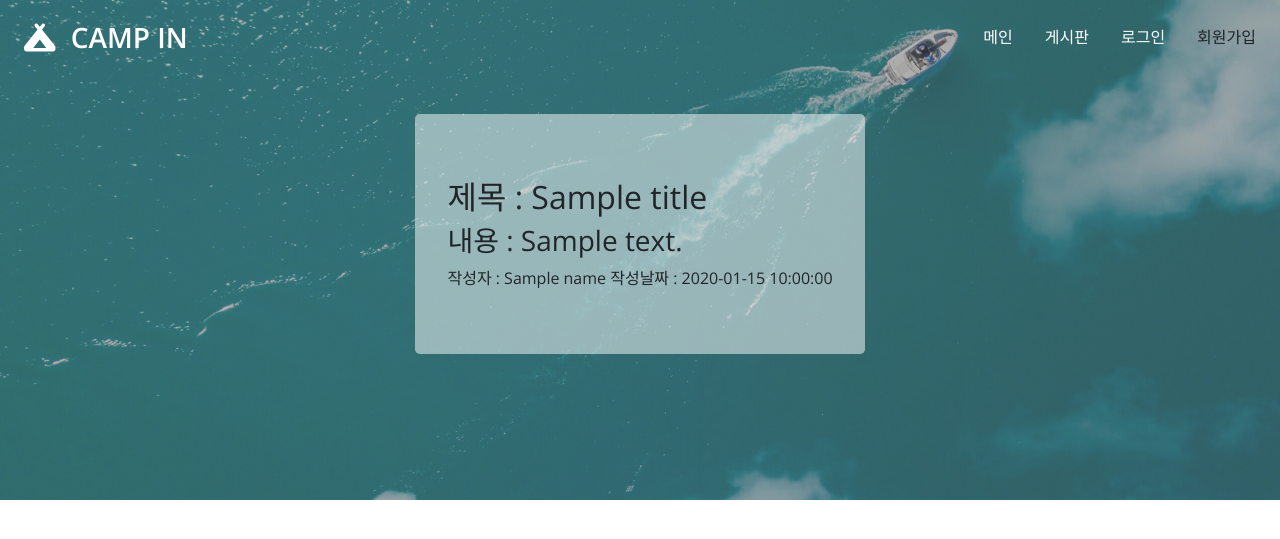
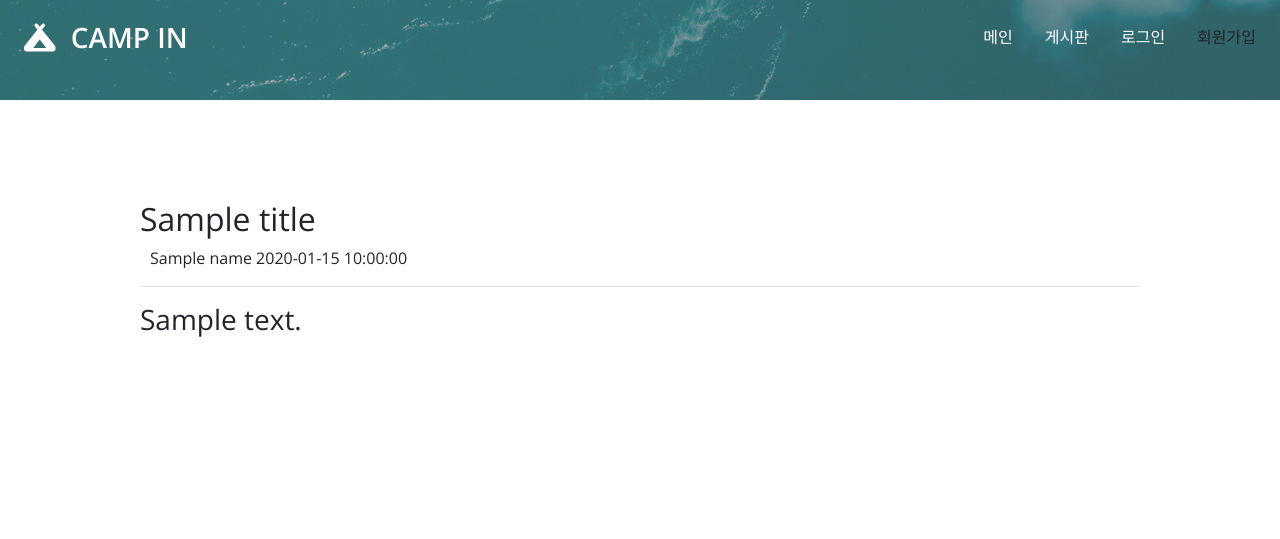
Before and after one commit to hanghea99/camp-in-project, a Flask app: template templates/posting_2.html in a window 1280 px wide. Shown: the top 539 px of the page. Run offline with Flask 2, Linux system fonts and the light colour scheme; the template is opened without the code that fills it: most values are stand-ins (such as "Sample title", 1, 10 or a date in 2020); some libraries are stand-ins or nearby versions; some web fonts are replaced.

Commit message:
게시판 살짝 수정

```diff
--- a/app.py
+++ b/app.py
@@ -71,20 +71,20 @@ def login_home():
 
 
 # 주문하기(POST) API
-@app.route('/posting')
+@app.route('/posting') # 게시판페이지를 보여주기위한라우트
 def posting_home():
     try:
-        token_receive = request.cookies.get('mytoken')
+        token_receive = request.cookies.get('mytoken') # 토큰을 받았다면
 
         payload = jwt.decode(token_receive, SECRET_KEY, algorithms=['HS256'])
         user_info = db.users.find_one({"username": payload["id"]})
-        return render_template('posting.html', member=True, user_info=user_info)
+        return render_template('posting.html', member=True, user_info=user_info) #정상적으로 로그인되어있다면 게시판에 글쓰기 권한을 주기위해 JINJA2로 로그인이 되어있다면 member가 True로 로그인되어있는 user_info와함께 client쪽으로 전해지게 됨
     except jwt.exceptions.DecodeError:
-        return render_template('posting.html', member=False)
+        return render_template('posting.html', member=False) # 로그인이 되어있지 않다면 즉 가지고 있는 쿠키에 대해서 오류가 나온다면 권한을 주지 않기 위해 member을 False로 전해줌
 
-@app.route('/posting/posting2/<post>')
+@app.route('/posting/posting2/<post>') #게시판내에 글 하나를 정해서 보기 위한 페이지를 위한 라우트
 def posting_home2(post):
-    post = json.loads(post)  #<post>가 json문자열로 변형 되서 넘어와 dict형태로 바꿔주기위해 json import해줌
+    post = json.loads(post)  #<post>가 json문ㄱ이랑자열로 변형 되서 넘어와 dict형태로 바꿔주기위해 json import해줌
     name = post['name']
     title = post['title']
     date = post['date']
@@ -92,11 +92,12 @@ def posting_home2(post):
 
     return render_template('posting_2.html',name=name,title = title, date = date, content=content)
 
-@app.route('/api/post2', methods=['GET'])
+@app.route('/api/post2', methods=['GET'])  #db에서 post정보를 가지고 오기위한 API
 def posting2():
     title_receive = request.args.get('title_give')
     date_receive = request.args.get('date_give')
-    post=list(db.posting.find({'title':title_receive , 'date':date_receive},{'_id':False}))
+    post=list(db.posting.find({'title':title_receive , 'date':date_receive},{'_id':False})) # 게시판에서 등록되는 정보는 제목 userid 내용 작성시간 으로 서로 한번의 검색으로 한가지의 row만 나오는건 시간과 제목일것이라 판단
+    ##혹시 db에 저장을 할때 각자의 정보에 번호를 추가 하여 쓴다면 더욱 편리한가? 라는 생각을 나중에함.. -> 동시 접속자가 같은 시간에 글을 남긴다면? db설계를 위한 공부?
     return jsonify({'post': post})
 
 
@@ -119,7 +120,7 @@ def make_post():
         'title': title_receive,
         'content': content_receive,
         'name': name_receive,
-        'date': date_receive[8:10] + '일 ' + date_receive[16:18] + '시 ' + date_receive[19:21] + '분'
+        'date': date_receive[8:10] + '일 ' + date_receive[16:18] + '시 ' + date_receive[19:21] + '분' #date()로 받아오는 시간은 년 월 일 시 분 초 +a 로 데이터가 넘어오기때문에 필요한 부분만 뽑아오기
     }
 
     db.posting.insert_one(doc)
--- a/static/css/main.css
+++ b/static/css/main.css
@@ -220,3 +220,10 @@ a:hover {
   background-color: var(--color-dark-white);
   margin-top: 8px;
 }
+
+.detailtop{
+  margin-top:100px
+}
+.detailleft{
+  margin-left:10px
+}
--- a/templates/posting_2.html
+++ b/templates/posting_2.html
@@ -77,22 +77,23 @@
     </ul>
 </nav>
 
-<section id="banner">
-    <div class="banner_title jumbotron ">
-        <div class="media">
-            <div class="media-body">
-                <h2 class="mt-0">제목 : {{ title }}</h2>
-                <div></div>
-                <h3>내용 : {{ content}}</h3>
-                작성자 : {{ name }}
-                작성날짜 : {{ date }}
-
-            </div>
-        </div>
-
-    </div>
+<section id="banner1">
 </section>
 
+<div class="posting_box">
+    <div class = "detailtop">
+        <h2 >{{ title }}</h2>
+        <div class ="detailleft">
+            <span>{{ name }}</span>
+            <span>{{ date }}</span>
+
+        </div>
+                <hr>
+        <div>
+            <h3>{{ content}}</h3>
+        </div>
+    </div>
+</div>
 
 </body>
 </html>
```
